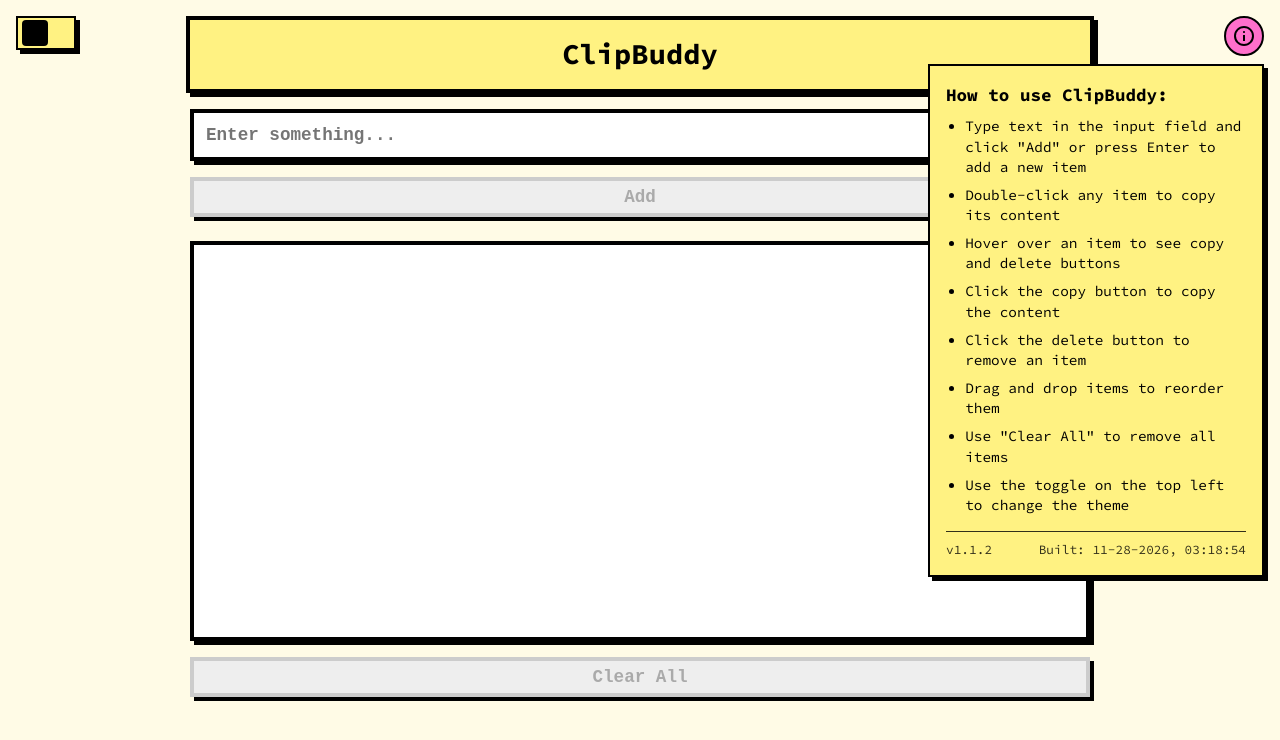
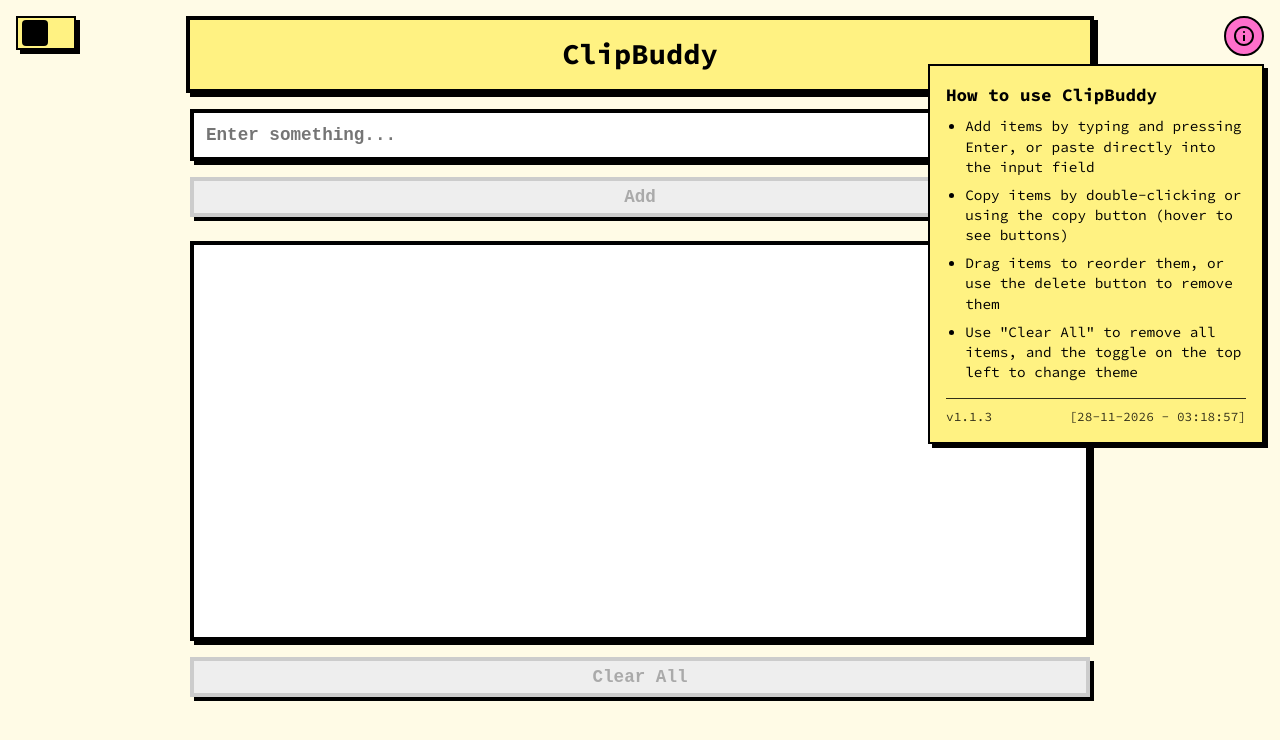
Before and after one commit to sharvenp/clip-buddy, a Vue app: page / in a window 1280 px wide. Both pictures are taken after a click on the button "Help". Shown: the top 740 px of the page. Built offline with nearby package versions, Linux system fonts and the light colour scheme.

Commit message:
Add pasting functionality

```diff
--- a/package.json
+++ b/package.json
@@ -1,7 +1,7 @@
 {
   "name": "clip-buddy",
   "private": true,
-  "version": "1.1.2",
+  "version": "1.1.3",
   "type": "module",
   "scripts": {
     "dev": "vite",
--- a/src/App.vue
+++ b/src/App.vue
@@ -19,15 +19,11 @@ declare const __APP_VERSION__: string
 declare const __BUILD_DATE__: string
 
 const version = __APP_VERSION__
-const buildDate = new Date(__BUILD_DATE__).toLocaleString(undefined, {
-  day: '2-digit',
-  month: '2-digit',
-  year: 'numeric',
-  hour: '2-digit',
-  minute: '2-digit',
-  second: '2-digit',
-  hour12: false
-}).replace(/\//g, '-')
+const buildDate = (() => {
+  const date = new Date(__BUILD_DATE__)
+  const pad = (n: number) => n.toString().padStart(2, '0')
+  return `${pad(date.getDate())}-${pad(date.getMonth() + 1)}-${date.getFullYear()} - ${pad(date.getHours())}:${pad(date.getMinutes())}:${pad(date.getSeconds())}`
+})()
 
 // Load theme preference from localStorage
 onMounted(() => {
@@ -109,20 +105,16 @@ function showThanks() {
         <svg class="help-icon" xmlns="http://www.w3.org/2000/svg" height="24px" viewBox="0 -960 960 960" width="24px" fill="currentColor"><path d="M440-280h80v-240h-80v240Zm40-320q17 0 28.5-11.5T520-640q0-17-11.5-28.5T480-680q-17 0-28.5 11.5T440-640q0 17 11.5 28.5T480-600Zm0 520q-83 0-156-31.5T197-197q-54-54-85.5-127T80-480q0-83 31.5-156T197-763q54-54 127-85.5T480-880q83 0 156 31.5T763-763q54 54 85.5 127T880-480q0 83-31.5 156T763-197q-54 54-127 85.5T480-80Zm0-80q134 0 227-93t93-227q0-134-93-227t-227-93q-134 0-227 93t-93 227q0 134 93 227t227 93Zm0-320Z"/></svg>
       </button>
       <div v-if="showHelp" class="help-tooltip">
-        <h3>How to use ClipBuddy:</h3>
+        <h3>How to use ClipBuddy</h3>
         <ul>
-          <li>Type text in the input field and click "Add" or press Enter to add a new item</li>
-          <li>Double-click any item to copy its content</li>
-          <li>Hover over an item to see copy and delete buttons</li>
-          <li>Click the copy button to copy the content</li>
-          <li>Click the delete button to remove an item</li>
-          <li>Drag and drop items to reorder them</li>
-          <li>Use "Clear All" to remove all items</li>
-          <li>Use the toggle on the top left to change the theme</li>
+          <li>Add items by typing and pressing Enter, or paste directly into the input field</li>
+          <li>Copy items by double-clicking or using the copy button (hover to see buttons)</li>
+          <li>Drag items to reorder them, or use the delete button to remove them</li>
+          <li>Use "Clear All" to remove all items, and the toggle on the top left to change theme</li>
         </ul>
         <div class="version-info">
           <span>v{{ version }}</span>
-          <span>Built: {{ buildDate }}</span>
+          <span>[{{ buildDate }}]</span>
         </div>
       </div>
     </div>
--- a/src/components/ClipboardInput.vue
+++ b/src/components/ClipboardInput.vue
@@ -5,6 +5,7 @@
       class="input-field"
       placeholder="Enter something..."
       type="text"
+      @paste="handlePaste"
     />
     <button
       class="add-btn"
@@ -20,6 +21,16 @@
 import { ref } from 'vue'
 const emit = defineEmits(['add'])
 const input = ref("")
+
+function handlePaste(e: ClipboardEvent) {
+  e.preventDefault()
+  const pastedText = e.clipboardData?.getData('text')
+  if (pastedText?.trim()) {
+    emit("add", pastedText.trim())
+    input.value = ""
+  }
+}
+
 function submit() {
   if (input.value.trim()) {
     emit("add", input.value.trim())
```
